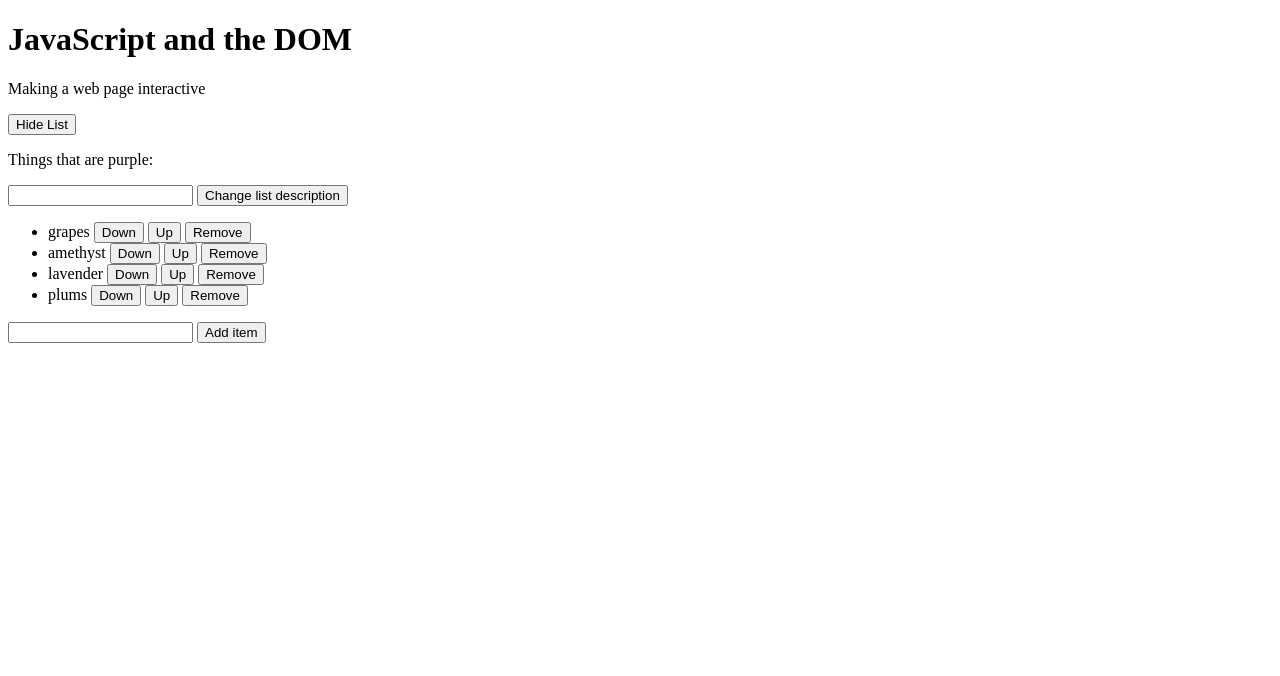
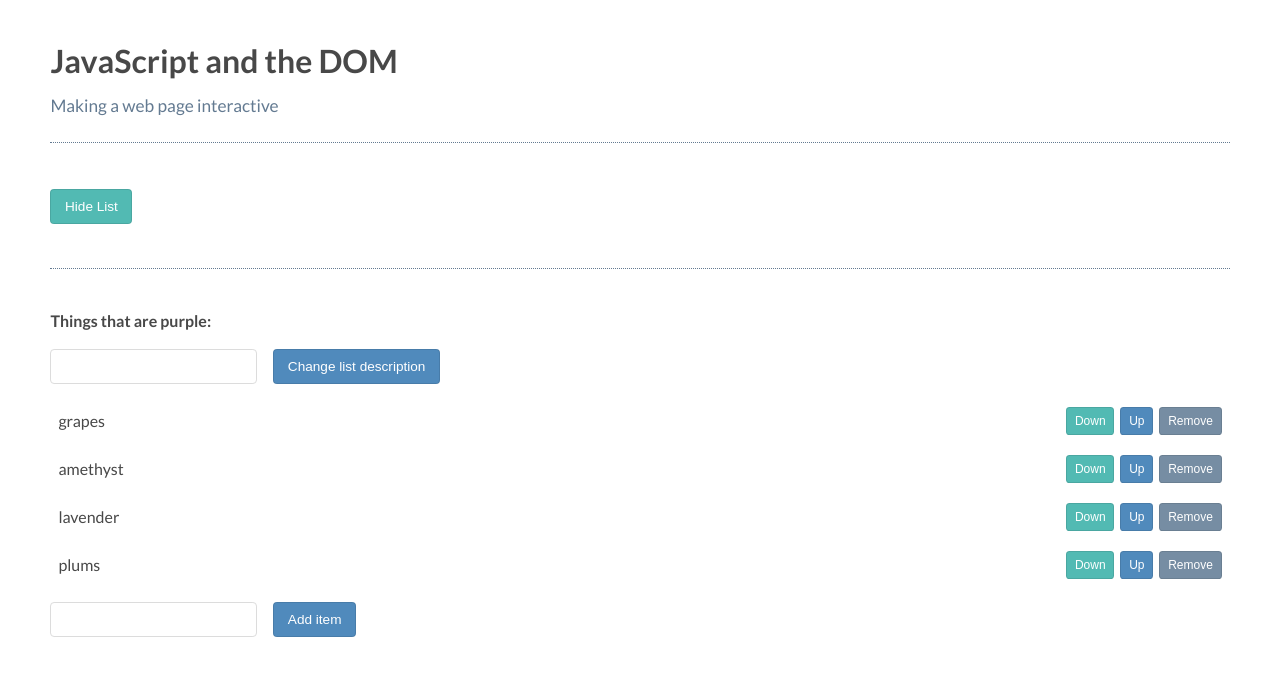
Before and after one commit to WebDevBrum/Treehouse-List-App, a plain HTML site: page index.html in a window 1280 px wide. Drawn offline with Linux system fonts and the light colour scheme.

Commit message:
Added css file

```diff
--- a/index.html
+++ b/index.html
@@ -2,7 +2,7 @@
 <html>
   <head>
     <title>JavaScript and the DOM</title>
-    <link rel="stylesheet" href="css/style.css">
+    <link rel="stylesheet" href="style.css">
   </head>
   <body>
     <h1 id="myHeading">JavaScript and the DOM</h1>
--- /dev/null
+++ b/style.css
@@ -0,0 +1,81 @@
+
+@import 'https://fonts.googleapis.com/css?family=Lato:400,700';
+
+body {
+  color: #484848;
+  font-family: 'Lato', sans-serif;
+  padding: .45em 2.65em 3em;
+  line-height: 1.5;
+}
+h1 {
+  margin-bottom: 0;
+}
+h1 + p {
+  font-size: 1.08em;
+  color: #637a91;
+  margin-top: .5em;
+  margin-bottom: 2.65em;
+  padding-bottom: 1.325em;
+  border-bottom: 1px dotted;
+}
+ul {
+  padding-left: 0;
+  list-style: none;
+}
+li {
+  padding: .45em .5em;
+  margin-bottom: .35em;
+  display: flex;
+  align-items: center;
+}
+input,
+button {
+  font-size: .85em;
+  padding: .65em 1em;
+  border-radius: .3em;
+  outline: 0;
+}
+input {
+  border: 1px solid #dcdcdc;
+  margin-right: 1em;
+}
+div {
+  margin-top: 2.8em;
+  padding: 1.5em 0 .5em;
+  border-top: 1px dotted #637a91;
+}
+p.description,
+p:nth-of-type(2) {
+  font-weight: bold;
+}
+/* Buttons */
+button {
+  color: white;
+  background: #508abc;
+  border: solid 1px;
+  border-color: rgba(0, 0, 0, .1);
+  cursor: pointer;
+}
+button + button {
+  margin-left: .5em;
+}
+p + button {
+  background: #52bab3;
+}
+.list button + button {
+  background: #768da3;
+}
+.list li button + button {
+  background: #508abc;
+}
+li button:first-child {
+  margin-left: auto;
+  background: #52bab3;
+}
+.list li button:last-child {
+  background: #768da3;
+}
+li button {
+  font-size: .75em;
+  padding: .5em .65em;
+}
```
